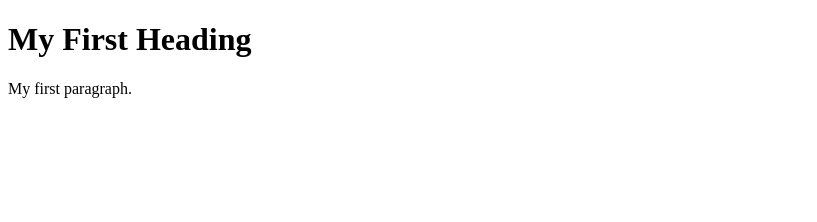
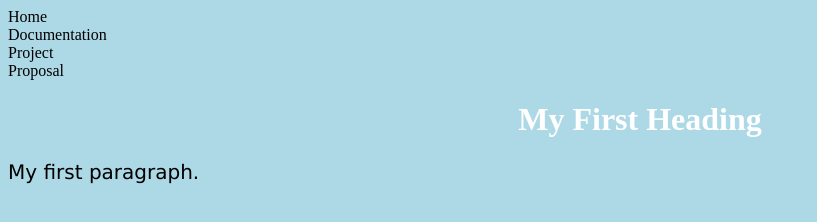
Before and after one commit to Zytion/235-Project1, a plain HTML site: page 235/index.html in a window 1280 px wide. Shown: the whole page, without its empty margins (0-817 px from the left). Drawn offline with Linux system fonts and the light colour scheme.

Commit message:
browser launch + css

```diff
--- a/235/index.html
+++ b/235/index.html
@@ -1,7 +1,14 @@
 <!DOCTYPE html>
 <html>
 <head>
-<title>Page Title</title>
+    <link rel="stylesheet" href="project1/css/project1.css">
+    <title>Page Title</title>
+<ul>
+    <li>Home</li>
+    <li>Documentation</li>
+    <li>Project</li>
+    <li>Proposal</li>
+</ul>
 </head>
 <body>
 
--- a/235/project1/css/project1.css
+++ b/235/project1/css/project1.css
@@ -11,3 +11,9 @@ body {
     font-family: verdana;
     font-size: 20px;
   }
+  ul {
+    list-style-type: none;
+    margin: 0;
+    padding: 0;
+    overflow: hidden;
+  }
```
